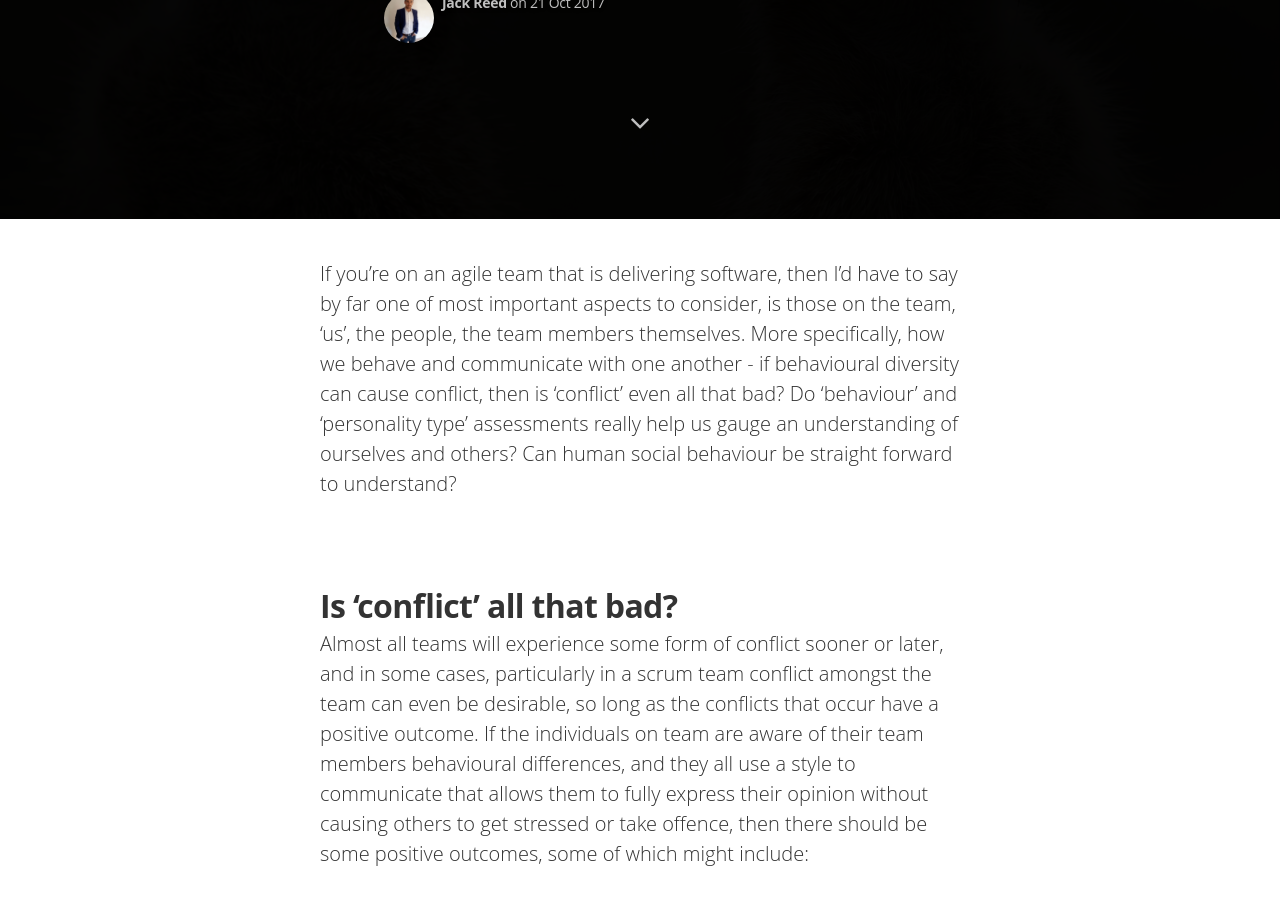
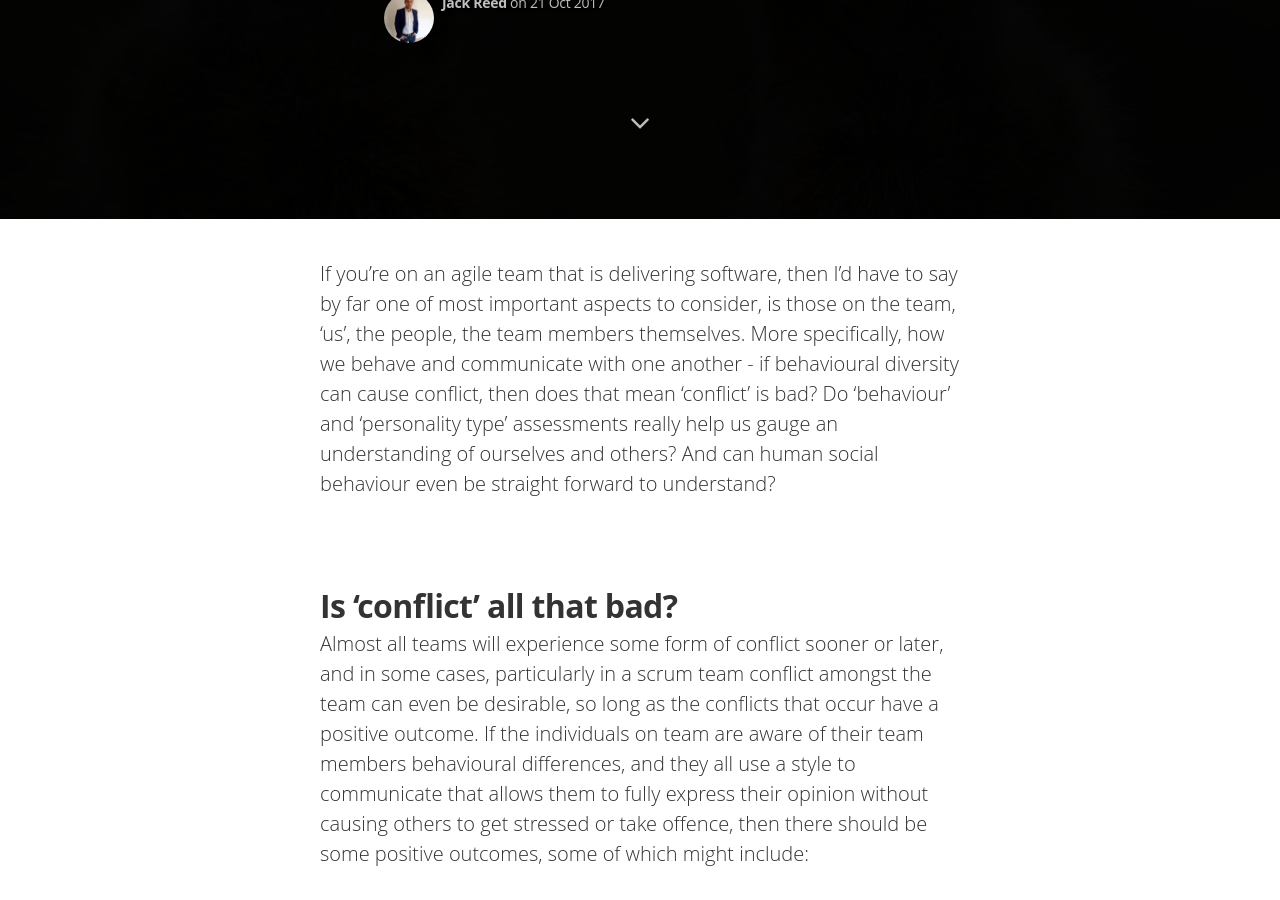
Before and after one commit to IamJackReed/JackReed, a Jekyll site: the page built from _posts/2017-10-21-conflict-caused-by-behavioural-diversity.md, in a window 1280 px wide and 900 px high, scrolled down 681 px. Built offline with Jekyll 4.4.1, drawn with Linux system fonts in a browser that asks for light colours; nearby versions of some CDN libraries; some web fonts are replaced; comment, search, counter and statistics services are not loaded.

Commit message:
Update 2017-10-21-conflict-caused-by-behavioural-diversity.md

```diff
--- a/_posts/2017-10-21-conflict-caused-by-behavioural-diversity.md
+++ b/_posts/2017-10-21-conflict-caused-by-behavioural-diversity.md
@@ -8,7 +8,7 @@ image: /assets/article_images/2017-10-21-conflict-caused-by-behavioural-diversit
 image2: /assets/article_images/2017-10-21-conflict-caused-by-behavioural-diversity/conflict-image-mobile.JPG
 ---
 <span style="color:#00000; font-family: 'open sans'; font-size: 1em; font-size: 20px; font-weight: 200; hyphens: none;">
-If you're on an agile team that is delivering software, then I'd have to say by far one of most important aspects to consider, is those on the team, 'us', the people, the team members themselves. More specifically, how we behave and communicate with one another - if behavioural diversity can cause conflict, then is 'conflict' even all that bad? Do 'behaviour' and 'personality type' assessments really help us gauge an understanding of ourselves and others? Can human social behaviour be straight forward to understand?
+If you're on an agile team that is delivering software, then I'd have to say by far one of most important aspects to consider, is those on the team, 'us', the people, the team members themselves. More specifically, how we behave and communicate with one another - if behavioural diversity can cause conflict, then does that mean 'conflict' is bad? Do 'behaviour' and 'personality type' assessments really help us gauge an understanding of ourselves and others? And can human social behaviour even be straight forward to understand?
 
 ## Is 'conflict' all that bad?
 <span style="color:#00000; font-family: 'open sans'; font-size: 1em; font-size: 20px; font-weight: 200; hyphens: none;">Almost all teams will experience some form of conflict sooner or later, and in some cases, particularly in a scrum team conflict amongst the team can even be desirable, so long as the conflicts that occur have a positive outcome. If the individuals on team are aware of their team members behavioural differences, and they all use a style to communicate that allows them to fully express their opinion without causing others to get stressed or take offence, then there should be some positive outcomes, some of which might include:
```
